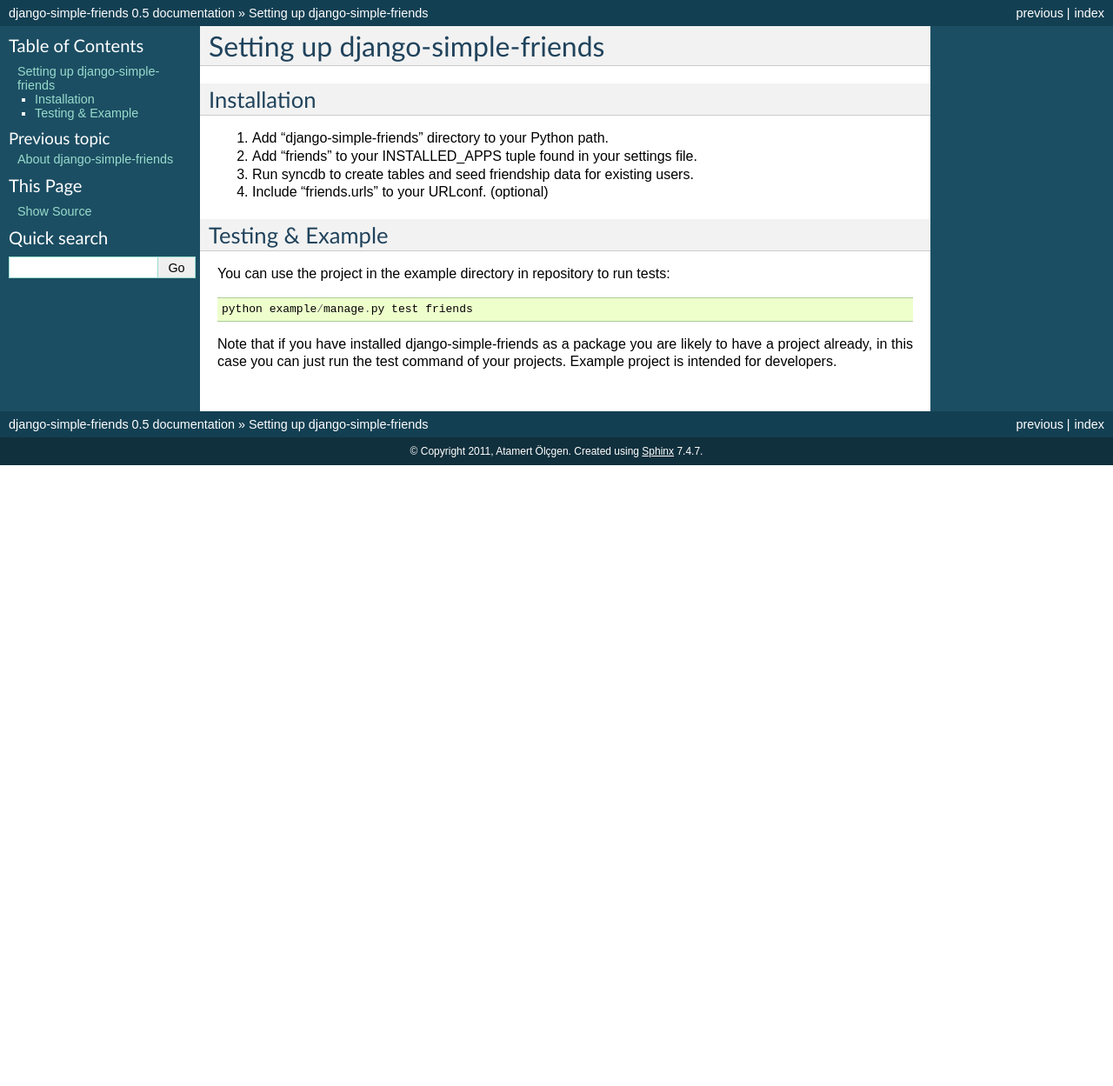
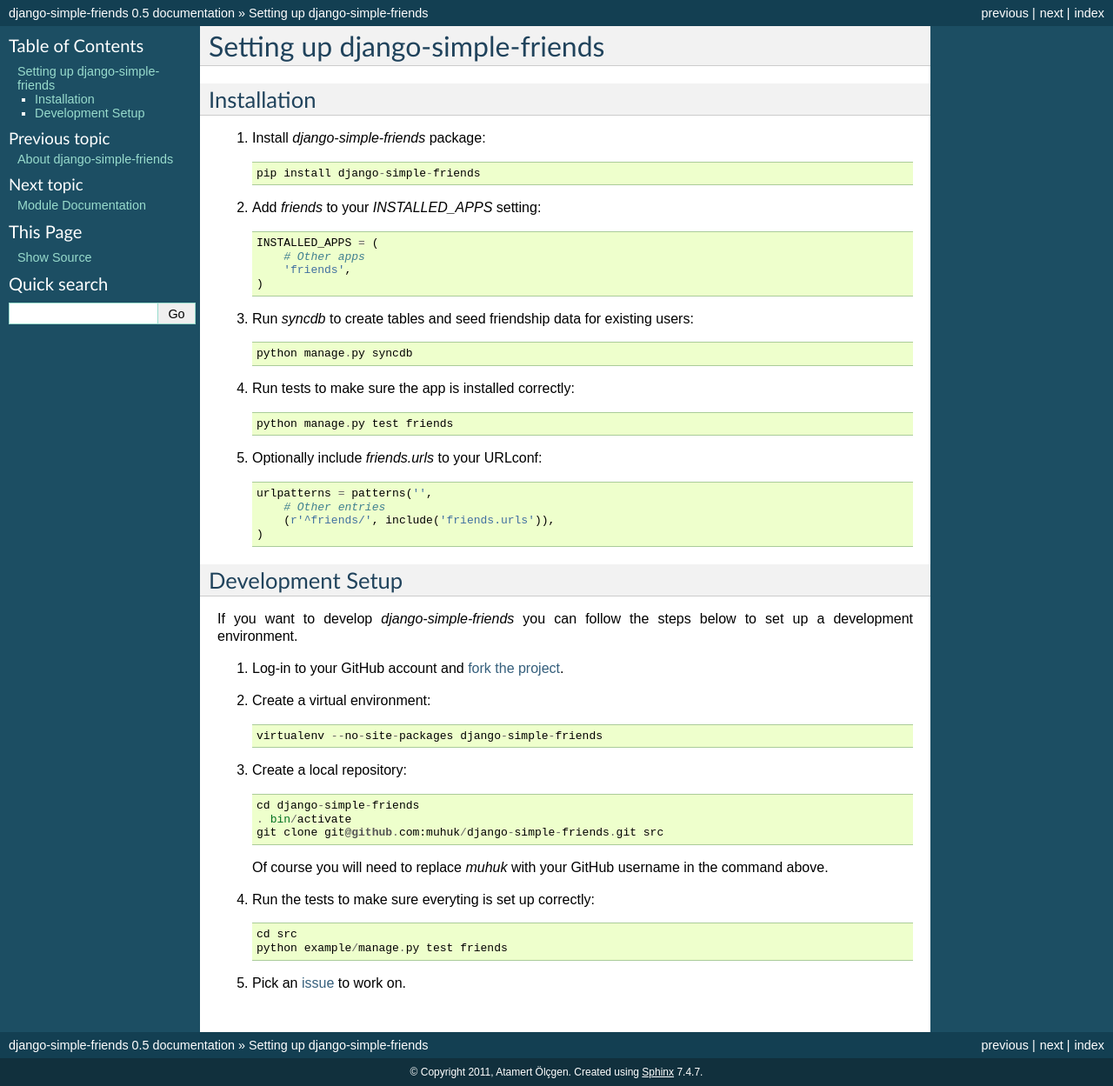
Before and after one commit to muhuk/django-simple-friends, a Sphinx documentation site: the page built from doc/source/install.rst, in a window 1280 px wide. Shown: the whole page at 87% size. Built offline with Sphinx 7.4.7, drawn with Linux system fonts in a browser that asks for light colours; before the commit the page ends 900 px from its top, so only the background shows below that.

Commit message:
Improved documentation

```diff
--- a/doc/source/index.rst
+++ b/doc/source/index.rst
@@ -9,6 +9,7 @@
 
    about
    install
+   modules
 
 
 Indices and tables
--- a/doc/source/install.rst
+++ b/doc/source/install.rst
@@ -5,17 +5,56 @@
 Installation
 ============
 
-#. Add "django-simple-friends" directory to your Python path.
-#. Add "friends" to your INSTALLED_APPS tuple found in your settings file.
-#. Run syncdb to create tables and seed friendship data for existing users.
-#. Include "friends.urls" to your URLconf. (optional)
+#. Install *django-simple-friends* package::
+
+    pip install django-simple-friends
+
+#. Add `friends` to your `INSTALLED_APPS` setting::
+
+    INSTALLED_APPS = (
+        # Other apps
+        'friends',
+    )
+
+#. Run `syncdb` to create tables and seed friendship data for existing users::
+
+    python manage.py syncdb
+
+#. Run tests to make sure the app is installed correctly::
+
+    python manage.py test friends
+
+#. Optionally include `friends.urls` to your URLconf::
+
+    urlpatterns = patterns('',
+        # Other entries
+        (r'^friends/', include('friends.urls')),
+    )
 
 
-Testing & Example
+
+Development Setup
 =================
 
-You can use the project in the example directory in repository to run tests::
+If you want to develop *django-simple-friends* you can follow the steps below to set up a development environment.
 
+#. Log-in to your GitHub account and `fork <http://help.github.com/fork-a-repo/>`_ `the project <https://github.com/muhuk/django-simple-friends/>`_.
+
+#. Create a virtual environment::
+
+    virtualenv --no-site-packages django-simple-friends
+
+#. Create a local repository::
+
+    cd django-simple-friends
+    . bin/activate
+    git clone git@github.com:muhuk/django-simple-friends.git src
+
+   Of course you will need to replace `muhuk` with your GitHub username in the command above.
+
+#. Run the tests to make sure everyting is set up correctly::
+
+    cd src
     python example/manage.py test friends
 
-Note that if you have installed django-simple-friends as a package you are likely to have a project already, in this case you can just run the test command of your projects. Example project is intended for developers.
+#. Pick an `issue <https://github.com/muhuk/django-simple-friends/issues/>`_ to work on.
--- /dev/null
+++ b/doc/source/modules.rst
@@ -0,0 +1,7 @@
+====================
+Module Documentation
+====================
+
+.. automodule:: friends.views
+
+.. automodule:: friends.models
```
Also changed, not shown: doc/source/about.rst (+8 -5 lines), 2 other files.
